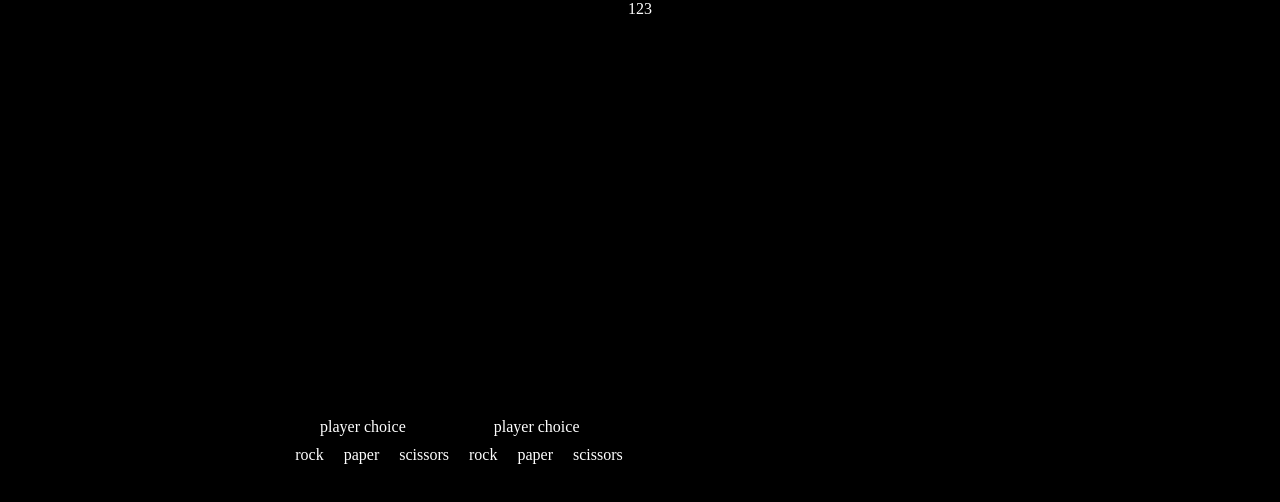
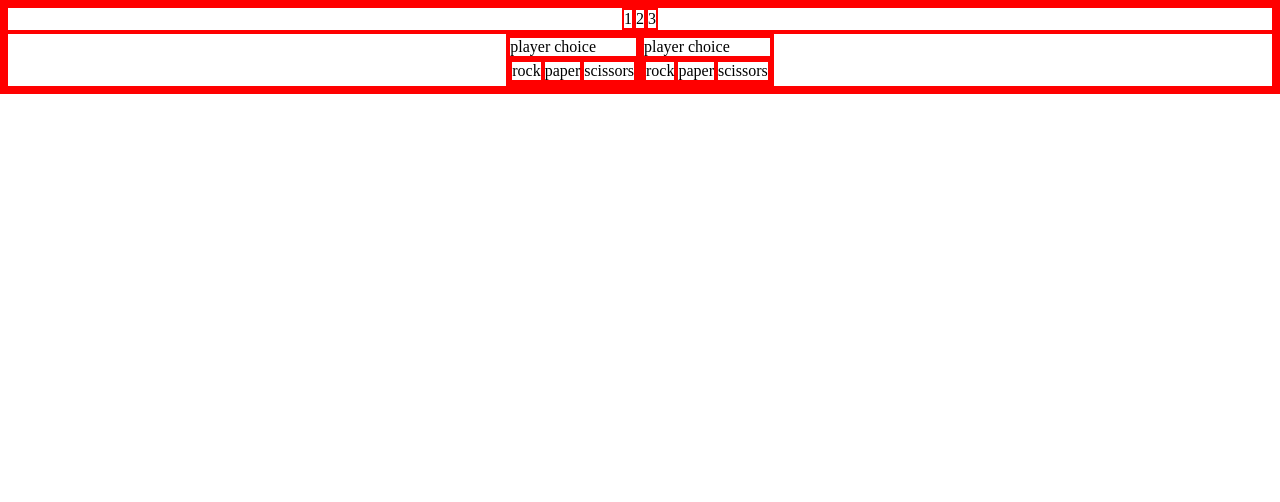
Before and after one commit to wamsilliamson/odin_RockPaperScissors, a plain HTML site: page index.html in a window 1280 px wide. Drawn offline with Linux system fonts and the light colour scheme.

Commit message:
update layout

```diff
--- a/styles.css
+++ b/styles.css
@@ -3,46 +3,19 @@ html body {
 	margin: 0;
 }
 
-body {
-	color: white;
-}
+* {
+	border: 2px solid red;
+ }
 
-.scoreboard {
-	width: 100vmax;
-	display: flex;
-	justify-content: center;
-}
+ .canvas {
+	display: grid;
+	grid-template-columns: 1fr ;
+ }
 
-.canvas {
-	background-color: black;
-	position: fixed;
-	width: 100%;
-	height: 100%;
-	display: flex;
-	flex-direction: column;
-}
-
+.scoreboard,
+.choices,
 .game {
 	display: flex;
 	flex-direction: row;
+	justify-content: center;
 }
-
-.player {
-	position: relative;
-	top: 50vh;
-	left: 25vw;
-}
-
-.choices {
-	left: -20%;
-	position: relative;
-	display: flex;
-}
-
-.choice{
-	padding: 10px;
-}
-
-.choice:hover {
-	text-decoration: underline;
-}
```
